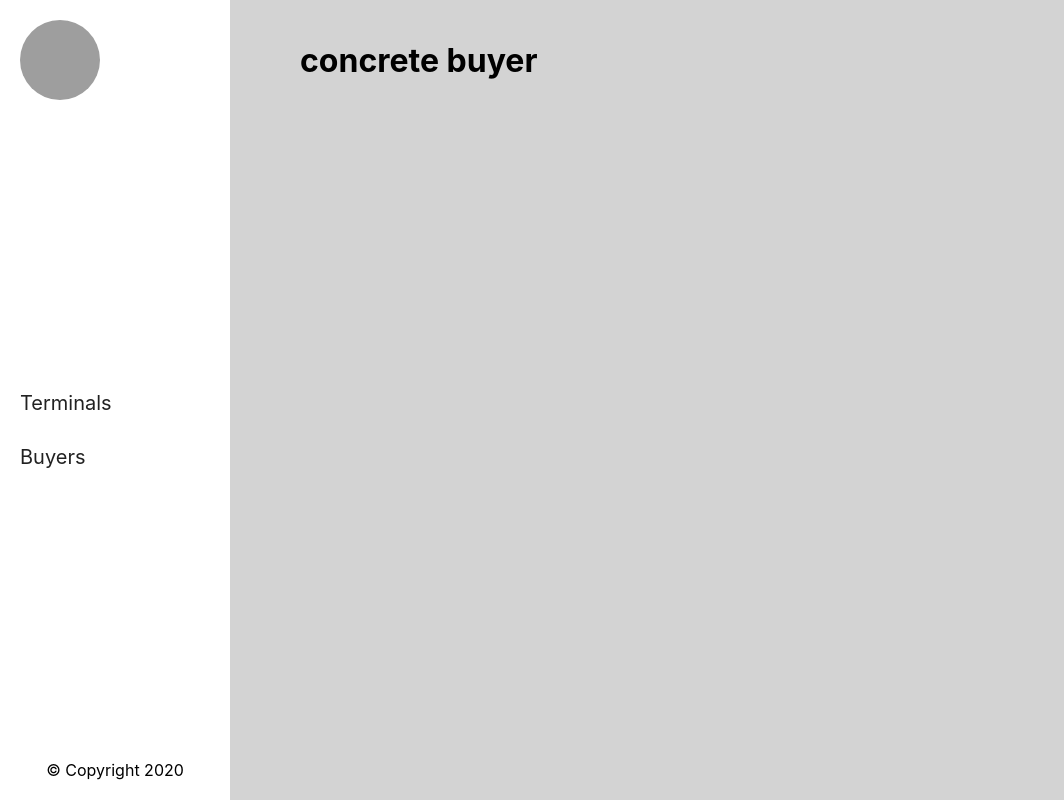
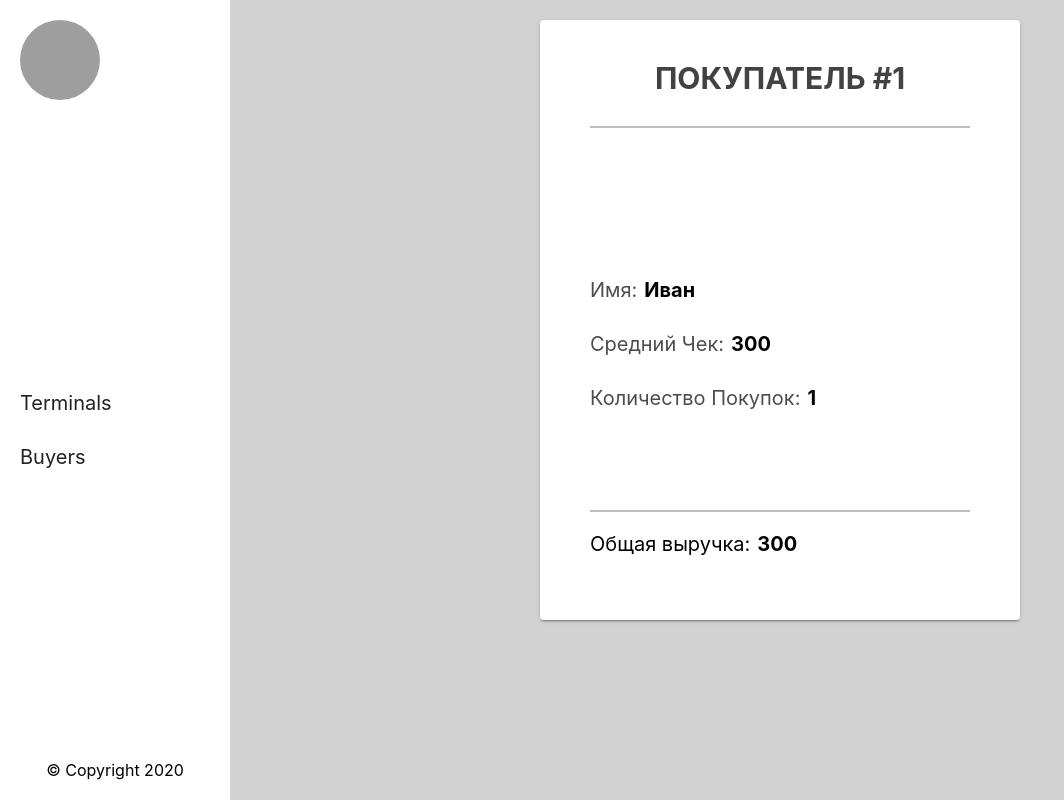
Before and after one commit to mefistodevelop/react-task, a React (Create React App) app: page /buyers/1 in a window 1280 px wide. Shown: the whole page, without its empty margins (0-1064 px from the left). Built offline with nearby package versions, Linux system fonts and the light colour scheme; grey boxes are pictures that could not be loaded.

Commit message:
feat: add buyer page

```diff
--- a/src/App.js
+++ b/src/App.js
@@ -6,6 +6,7 @@ import { Hamburger } from './components/common/Hamburger/Hamburger';
 import { Terminals } from './pages/Terminals/Terminals';
 import { TerminalsState } from './state/TerminalsState';
 import { Buyers } from './pages/Buyers/Buyers';
+import { Buyer } from './pages/Buyer/Buyer';
 import { BuyersState } from './state/BuyersState';
 
 function App() {
@@ -31,7 +32,7 @@ function App() {
             <Switch>
               <Route path="/terminals" render={() => <Terminals />} />
               <Route exact path="/buyers/" render={() => <Buyers />} />
-              <Route path="/buyers/:id" render={() => <h1>concrete buyer</h1>} />
+              <Route path="/buyers/:id" render={() => <Buyer />} />
             </Switch>
           </main>
         </div>
--- a/src/App.scss
+++ b/src/App.scss
@@ -1,13 +1,13 @@
 .App {
   position: relative;
   display: flex;
-  height: 100%;
+  min-height: 100%;
   background-color: lightgrey;
 
   &__sidebar-wrapper {
     display: flex;
     position: relative;
-    height: 100%;
+    height: 100vh;
     max-width: 28rem;
     width: 100%;
     transition: transform .7s;
@@ -17,7 +17,7 @@
     @media (max-width: 998px) {
       position: absolute;
       transform: translateX(-23rem);
-      z-index: 1;
+      z-index: 11;
 
       &_visible {
         transform: translateX(0);
@@ -35,11 +35,22 @@
   }
 
   &__content {
+    display: flex;
+    flex-direction: column;
+    align-items: center;
     width: 100%;
+    height: 100vh;
     padding: 2rem;
+    overflow-y: scroll;
 
     @media (max-width: 998px) {
-      padding-left: 6rem;
+      padding-top: 5rem;
+      padding-left: 2rem;
+    }
+
+    @media (max-width: 576px) {
+      padding-left: 1rem;
+      padding-right: 1rem;
     }
   }
 }
--- /dev/null
+++ b/src/pages/Buyer/Buyer.jsx
@@ -0,0 +1,37 @@
+import React from 'react';
+import './Buyer.scss';
+import { useParams } from 'react-router-dom';
+import { useBuyers } from '../../state/BuyersState';
+
+export function Buyer() {
+  const { id: buyerId } = useParams();
+  const { getBuyer } = useBuyers();
+
+  const { id, name, averageCheck, purchasesAmount, total } = getBuyer(
+    Number(buyerId)
+  )[0];
+
+  return (
+    <div className="buyer">
+      <h1 className="buyer__title">Покупатель #{id}</h1>
+      <ul className="buyer__data-list">
+        <li className="buyer__data-item">
+          имя:
+          <span className="buyer__data-value">{name}</span>
+        </li>
+        <li className="buyer__data-item">
+          средний чек:
+          <span className="buyer__data-value">{averageCheck}</span>
+        </li>
+        <li className="buyer__data-item">
+          количество покупок:
+          <span className="buyer__data-value">{purchasesAmount}</span>
+        </li>
+      </ul>
+      <p className="buyer__total">
+        Общая выручка:
+        <span className="buyer__data-value">{total}</span>
+      </p>
+    </div>
+  );
+}
--- /dev/null
+++ b/src/pages/Buyer/Buyer.scss
@@ -0,0 +1,76 @@
+@import '../../utils/vars';
+
+.buyer {
+  padding: 1em 2.5em;
+  width: 100%;
+  max-width: 48rem;
+  height: 30em;
+
+  font-size: 2rem;
+  background-color: #fff;
+  box-shadow: 0px 3px 1px -2px rgba(0, 0, 0, 0.2),
+    0px 2px 2px 0px rgba(0, 0, 0, 0.14),
+    0px 1px 5px 0px rgba(0, 0, 0, 0.12);
+  border-radius: 4px;
+
+  @media (max-width: 768px) {
+    font-size: 1.8rem;
+  }
+
+  @media (max-width: 425px) {
+    font-size: 1.5rem;
+  }
+
+  &__title {
+    padding-bottom: 1em;
+    margin-bottom: 5em;
+
+    font-size: 1.5em;
+    color: $title;
+    text-transform: uppercase;
+    text-align: center;
+
+    border-bottom: 2px solid $divider;
+
+    @media (max-width: 768px) {
+      margin-bottom: 4em;
+    }
+  }
+
+  &__data-list {
+    padding: 0;
+    margin: 0;
+    margin-bottom: .5em;
+
+    list-style: none;
+    border-bottom: 2px solid $divider;
+
+    @media (max-width: 425px) {
+      font-size: 1.2em;
+    }
+  }
+
+  &__data-item {
+    margin-bottom: 1.5em;
+
+    text-transform: capitalize;
+    color: rgba(0, 0, 0, 0.7);
+
+    &:last-child {
+      margin-bottom: 5em;
+    }
+  }
+
+  &__data-value {
+    margin-left: .7rem;
+
+    color: #000000;
+    font-weight: 700;
+  }
+
+  &__total {
+    @media (max-width: 425px) {
+      font-size: 1.2em;
+    }
+  }
+}
--- a/src/state/BuyersState.js
+++ b/src/state/BuyersState.js
@@ -122,9 +122,10 @@ const reducer = (state, action) => {
 
 export function BuyersState({ children }) {
   const [state] = useReducer(reducer, initialState);
+  const getBuyer = (id) => state.buyers.filter((buyer) => buyer.id === id);
 
   return (
-    <BuyersContext.Provider value={{ buyers: state.buyers }}>
+    <BuyersContext.Provider value={{ getBuyer, buyers: state.buyers }}>
       {children}
     </BuyersContext.Provider>
   );
--- /dev/null
+++ b/src/utils/vars.scss
@@ -0,0 +1,2 @@
+$divider: #bdbdbd;
+$title: #424242;
```
